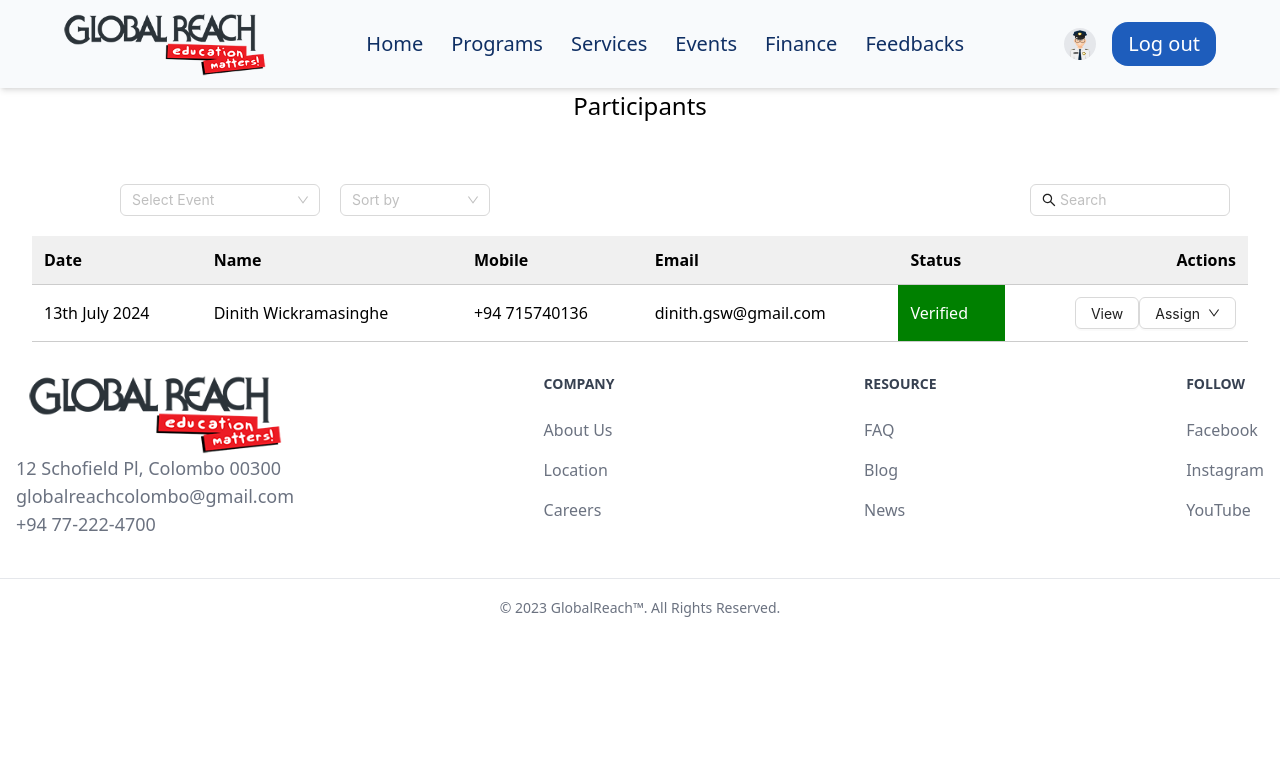
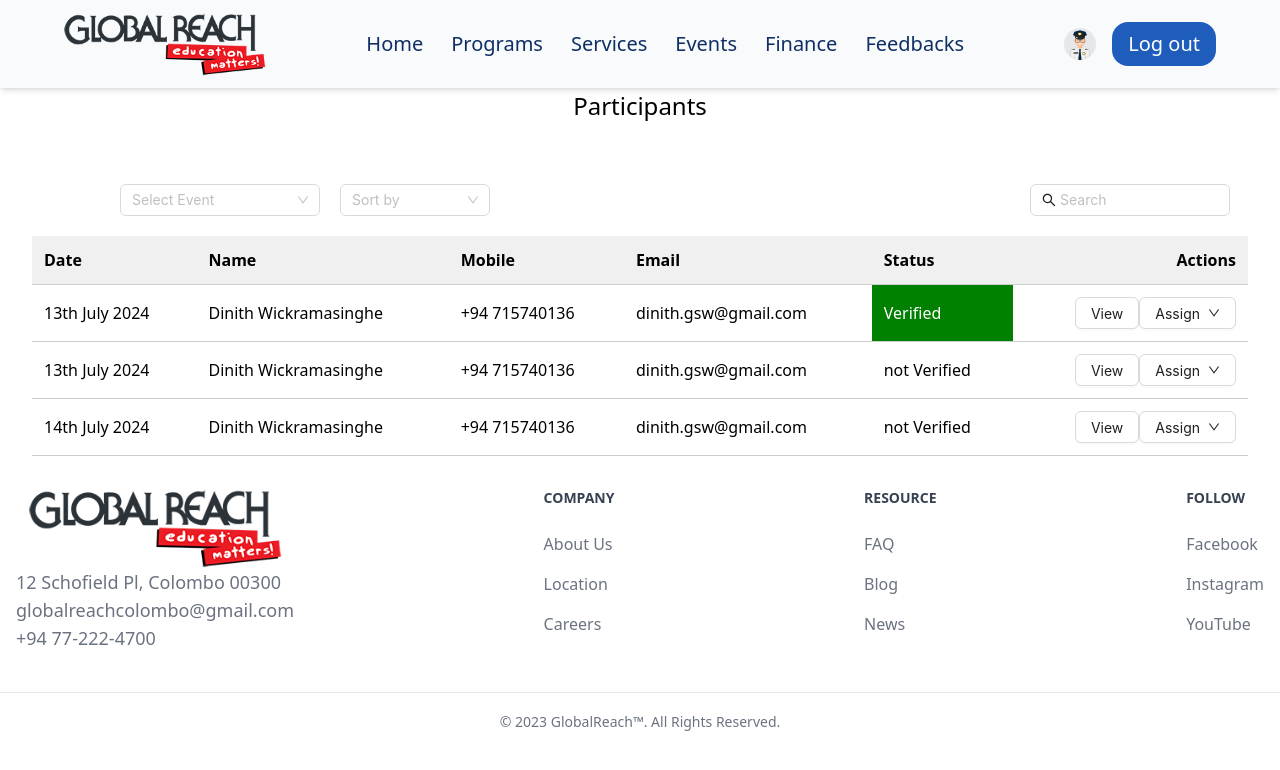
Before and after one commit to dinith114/Study_Abroad_System, a React (Create React App) app in the folder client/: page /participantList in a window 1280 px wide. Shown: the top 770 px of the page. Built offline with nearby package versions, Linux system fonts and the light colour scheme.

Commit message:
add record

```diff
--- a/client/src/Marketing/ParticipantList.js
+++ b/client/src/Marketing/ParticipantList.js
@@ -13,6 +13,23 @@ const initialData = [
     email: "dinith.gsw@gmail.com",
     status: "Verified",
   },
+  {
+    key: "2",
+    date: "13th July 2024",
+    name: "Dinith Wickramasinghe",
+    mobile: "+94 715740136",
+    email: "dinith.gsw@gmail.com",
+    status: "not Verified",
+  },
+  {
+    key: "3",
+    date: "14th July 2024",
+    name: "Dinith Wickramasinghe",
+    mobile: "+94 715740136",
+    email: "dinith.gsw@gmail.com",
+    status: "not Verified",
+  },
+
   // Add more records as needed
 ];
 
@@ -22,11 +39,14 @@ const ParticipantList = () => {
   const [selectedRecord, setSelectedRecord] = useState(null);
 
   const handleView = (record) => {
+    console.log("record",record)
     setSelectedRecord(record);
+    console.log("selectedRecord", selectedRecord);
     setVisible(true);
   };
 
   const handleConfirm = () => {
+    console.log("awaaaa")
     const updatedData = data.map((item) =>
       item.key === selectedRecord.key ? { ...item, status: "Verified" } : item
     );
```
